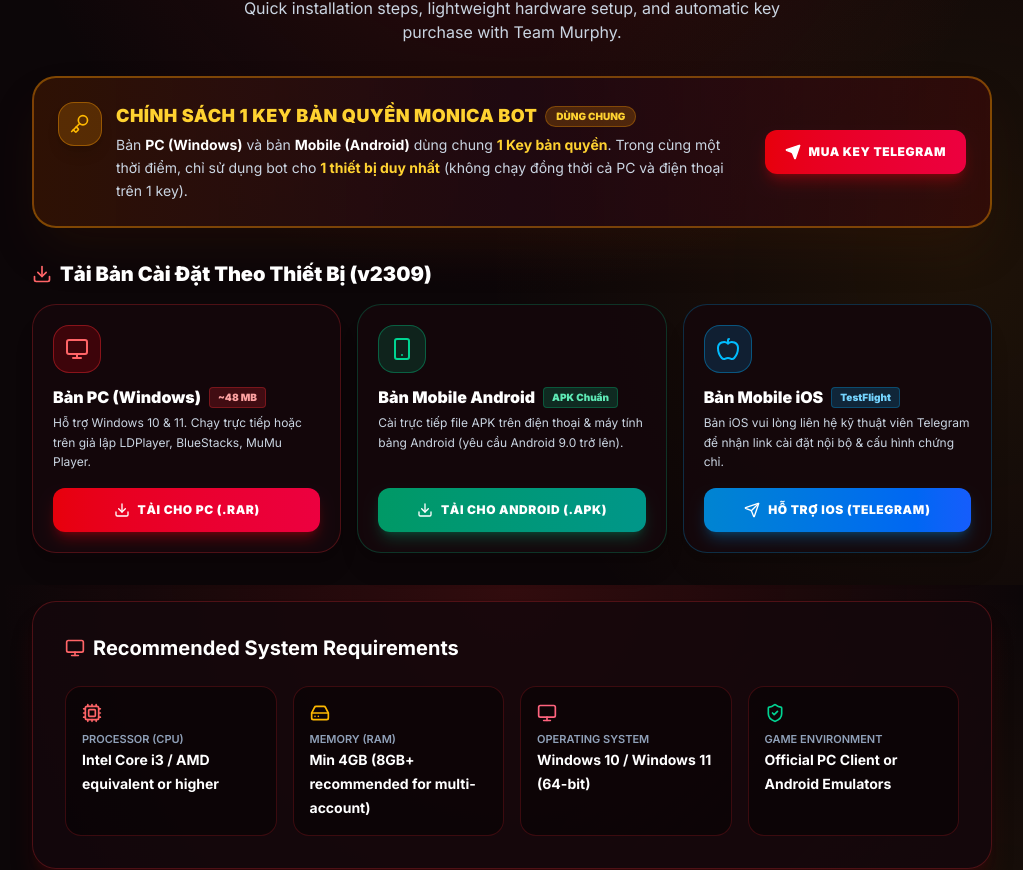
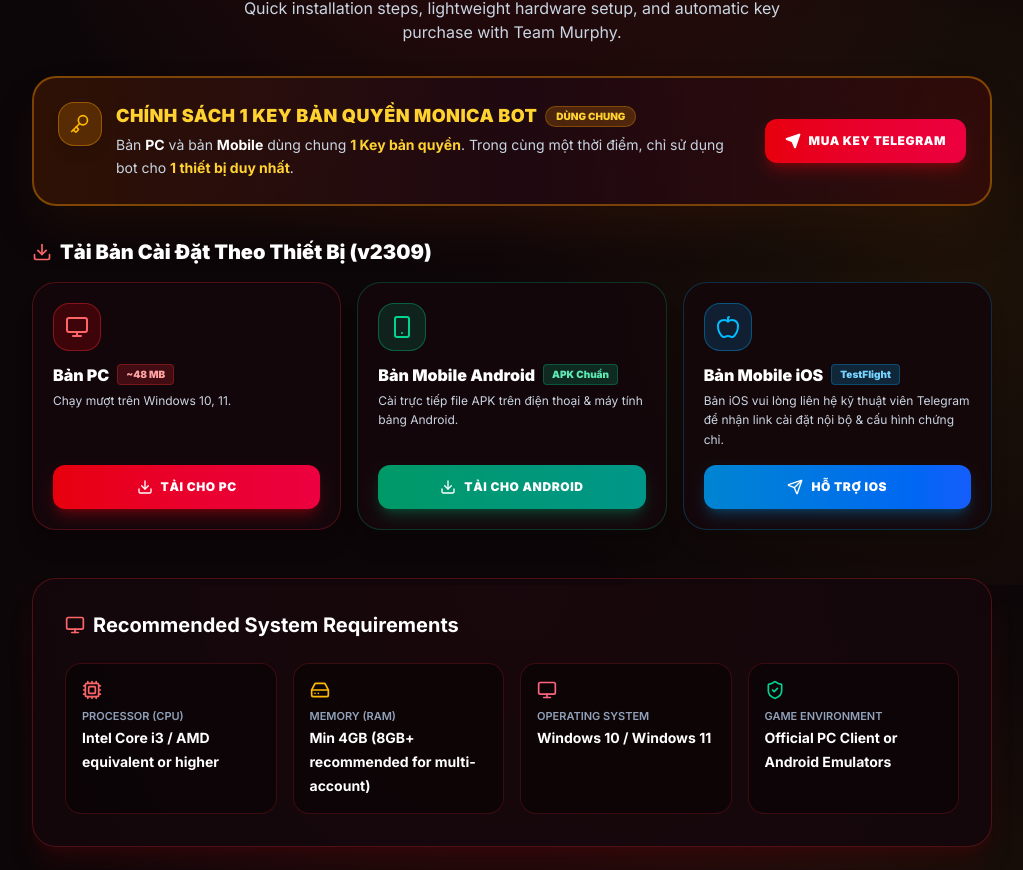
Before and after one commit to thinhliv/lastwar-hq, a Next.js app in the folder apps/web/: page /guide in a window 1280 px wide. Shown: the part 215-1085 px from the top of the page, without its empty margins (128-1151 px from the left). Built offline with nearby package versions, Linux system fonts and the light colour scheme.

Commit message:
fix: remove parentheses text from PC section - clean UI

```diff
--- a/apps/web/src/app/guide/page.tsx
+++ b/apps/web/src/app/guide/page.tsx
@@ -57,7 +57,7 @@
                   </span>
                 </div>
                 <p className="text-xs sm:text-sm text-slate-300 leading-relaxed">
-                  Bản <strong className="text-white">PC (Windows)</strong> và bản <strong className="text-white">Mobile (Android)</strong> dùng chung <strong className="text-amber-300">1 Key bản quyền</strong>. Trong cùng một thời điểm, chỉ sử dụng bot cho <strong className="text-amber-300 font-bold">1 thiết bị duy nhất</strong> (không chạy đồng thời cả PC và điện thoại trên 1 key).
+                  Bản <strong className="text-white">PC</strong> và bản <strong className="text-white">Mobile</strong> dùng chung <strong className="text-amber-300">1 Key bản quyền</strong>. Trong cùng một thời điểm, chỉ sử dụng bot cho <strong className="text-amber-300 font-bold">1 thiết bị duy nhất</strong>.
                 </p>
               </div>
             </div>
@@ -90,13 +90,13 @@
                 <Monitor className="w-6 h-6" />
               </div>
               <div className="flex items-center gap-2 mb-1">
-                <h3 className="text-base font-black text-white">Bản PC (Windows)</h3>
+                <h3 className="text-base font-black text-white">Bản PC</h3>
                 <span className="text-[10px] font-black px-2 py-0.5 rounded bg-red-500/20 text-red-300 border border-red-500/30">
                   ~48 MB
                 </span>
               </div>
               <p className="text-xs text-slate-300 leading-relaxed mb-4">
-                Hỗ trợ Windows 10 & 11. Chạy trực tiếp hoặc trên giả lập LDPlayer, BlueStacks, MuMu Player.
+                Chạy mượt trên Windows 10, 11.
               </p>
             </div>
 
@@ -106,7 +106,7 @@
               className="min-h-[44px] px-4 py-2.5 rounded-xl bg-gradient-to-r from-red-600 to-rose-600 hover:from-red-500 hover:to-rose-500 text-white font-black text-xs uppercase tracking-wider flex items-center justify-center gap-2 shadow-lg shadow-red-600/30"
             >
               <Download className="w-4 h-4" />
-              <span>Tải Cho PC (.rar)</span>
+              <span>Tải Cho PC</span>
             </a>
           </div>
 
@@ -123,7 +123,7 @@
                 </span>
               </div>
               <p className="text-xs text-slate-300 leading-relaxed mb-4">
-                Cài trực tiếp file APK trên điện thoại & máy tính bảng Android (yêu cầu Android 9.0 trở lên).
+                Cài trực tiếp file APK trên điện thoại & máy tính bảng Android.
               </p>
             </div>
 
@@ -133,7 +133,7 @@
               className="min-h-[44px] px-4 py-2.5 rounded-xl bg-gradient-to-r from-emerald-600 to-teal-600 hover:from-emerald-500 hover:to-teal-500 text-white font-black text-xs uppercase tracking-wider flex items-center justify-center gap-2 shadow-lg shadow-emerald-600/30"
             >
               <Download className="w-4 h-4" />
-              <span>Tải Cho Android (.apk)</span>
+              <span>Tải Cho Android</span>
             </a>
           </div>
 
@@ -161,7 +161,7 @@
               className="min-h-[44px] px-4 py-2.5 rounded-xl bg-gradient-to-r from-sky-600 to-blue-600 hover:from-sky-500 hover:to-blue-500 text-white font-black text-xs uppercase tracking-wider flex items-center justify-center gap-2 shadow-lg shadow-sky-600/30"
             >
               <Send className="w-4 h-4" />
-              <span>Hỗ Trợ iOS (Telegram)</span>
+              <span>Hỗ Trợ iOS</span>
             </a>
           </div>
         </div>
--- a/apps/web/src/components/DownloadModal.tsx
+++ b/apps/web/src/components/DownloadModal.tsx
@@ -71,7 +71,7 @@
                 </span>
               </div>
               <p className="text-slate-300 mt-1 leading-relaxed">
-                Bản <strong className="text-white">PC</strong> và bản <strong className="text-white">Android</strong> dùng chung <strong>1 Key bản quyền</strong>. Trong cùng một thời điểm, chỉ sử dụng bot cho <strong className="text-amber-300">1 thiết bị duy nhất</strong> (không chạy đồng thời cả 2 máy).
+                Bản <strong className="text-white">PC</strong> và bản <strong className="text-white">Android</strong> dùng chung <strong>1 Key bản quyền</strong>. Trong cùng một thời điểm, chỉ sử dụng bot cho <strong className="text-amber-300">1 thiết bị duy nhất</strong> .
               </p>
             </div>
           </div>
@@ -87,13 +87,13 @@
               </div>
               <div>
                 <div className="flex items-center gap-2 mb-0.5">
-                  <h4 className="text-sm sm:text-base font-black text-white">Bản PC (Windows)</h4>
+                  <h4 className="text-sm sm:text-base font-black text-white">Bản PC</h4>
                   <span className="text-[10px] font-black px-2 py-0.2 rounded bg-red-500/20 text-red-300 border border-red-500/30">
                     v2309 · ~48 MB
                   </span>
                 </div>
                 <p className="text-xs text-slate-400">
-                  Chạy mượt trên Windows 10, 11 (hỗ trợ LDPlayer, BlueStacks, MuMu Player, v.v.)
+                  Chạy mượt trên Windows 10, 11
                 </p>
               </div>
             </div>
@@ -104,7 +104,7 @@
               className="min-h-[42px] px-5 py-2.5 rounded-xl bg-gradient-to-r from-red-600 via-rose-600 to-red-700 hover:from-red-500 hover:to-rose-500 text-white font-black text-xs uppercase tracking-wider flex items-center justify-center gap-2 shadow-lg shadow-red-600/30 shrink-0"
             >
               <Download className="w-4 h-4" />
-              <span>Tải Cho PC (.rar)</span>
+              <span>Tải Cho PC</span>
             </a>
           </div>
 
@@ -116,13 +116,13 @@
               </div>
               <div>
                 <div className="flex items-center gap-2 mb-0.5">
-                  <h4 className="text-sm sm:text-base font-black text-white">Bản Mobile Android (APK)</h4>
+                  <h4 className="text-sm sm:text-base font-black text-white">Bản Mobile Android</h4>
                   <span className="text-[10px] font-black px-2 py-0.2 rounded bg-emerald-500/20 text-emerald-300 border border-emerald-500/30">
                     v2309 · APK Chuẩn
                   </span>
                 </div>
                 <p className="text-xs text-slate-400">
-                  Cài đặt trực tiếp trên điện thoại & máy tính bảng Android (không cần PC giả lập)
+                  Cài đặt trực tiếp trên điện thoại & máy tính bảng Android
                 </p>
               </div>
             </div>
@@ -133,7 +133,7 @@
               className="min-h-[42px] px-5 py-2.5 rounded-xl bg-gradient-to-r from-emerald-600 to-teal-600 hover:from-emerald-500 hover:to-teal-500 text-white font-black text-xs uppercase tracking-wider flex items-center justify-center gap-2 shadow-lg shadow-emerald-600/30 shrink-0"
             >
               <Download className="w-4 h-4" />
-              <span>Tải Cho Android (.apk)</span>
+              <span>Tải Cho Android</span>
             </a>
           </div>
 
@@ -145,7 +145,7 @@
               </div>
               <div>
                 <div className="flex items-center gap-2 mb-0.5">
-                  <h4 className="text-sm sm:text-base font-black text-white">Bản Mobile iOS (iPhone/iPad)</h4>
+                  <h4 className="text-sm sm:text-base font-black text-white">Bản Mobile iOS</h4>
                   <span className="text-[10px] font-black px-2 py-0.2 rounded bg-sky-500/20 text-sky-300 border border-sky-500/30">
                     Hỗ Trợ Riêng
                   </span>
@@ -163,7 +163,7 @@
               className="min-h-[42px] px-5 py-2.5 rounded-xl bg-gradient-to-r from-sky-600 to-blue-600 hover:from-sky-500 hover:to-blue-500 text-white font-black text-xs uppercase tracking-wider flex items-center justify-center gap-2 shadow-lg shadow-sky-600/30 shrink-0"
             >
               <Send className="w-4 h-4" />
-              <span>Hỗ Trợ iOS (Telegram)</span>
+              <span>Hỗ Trợ iOS</span>
             </a>
           </div>
         </div>
--- a/apps/web/src/translations/translations.ts
+++ b/apps/web/src/translations/translations.ts
@@ -253,14 +253,14 @@
     "guide.title": "How to Buy & Activate License Key",
     "guide.desc": "Follow real step-by-step screenshots to activate quickly and accurately.",
     "guide.bannerTitle": "Download Official Monica Bot PC Installer",
-    "guide.bannerDesc": "Clean RAR package (46.3 MB), virus-free, pre-configured for Windows 10/11 & LDPlayer, Nox, BlueStacks.",
+    "guide.bannerDesc": "Clean RAR package (46.3 MB), virus-free, runs smoothly on Windows 10/11.",
     "guide.btnDownload": "Direct Download (Setup_Monica.rar)",
     "guide.supportHelp": "Need setup help? Contact Team Murphy",
     "step1.title": "1. Open Telegram Payment Bot",
     "step1.desc": "Click 'Buy Key' on the website to open @tool_lastwar_buysell_bot directly in Telegram.",
     "step1.hl": "Supports 5 bot languages: English, Vietnamese, Русский, 中文, العربية",
     "step2.title": "2. Select Purchase or Renewal",
-    "step2.desc": "Choose 'Buy New Key', 'Renew Existing Key', or 'Add Extra Windows' (multi-account) as needed.",
+    "step2.desc": "Choose 'Buy New Key', 'Renew Existing Key', or 'Add Extra Windows' as needed.",
     "step2.hl": "Note: VND payment applies to Vietnam users. International users use USD/Crypto.",
     "step3.title": "3. MANDATORY: Select 'Team Murphy'",
     "step3.desc": "When the bot asks 'Which Reseller / Source did you learn about the tool from?', click 'Team Murphy'.",
@@ -313,7 +313,7 @@
     "faq3.q": "What is the difference between Vietnam and International Keys?",
     "faq3.a": "VND pricing is subsidized exclusively for Vietnamese users. Foreign IP logins may be restricted under developer policy. International users should select USD pricing.",
     "faq4.q": "Which devices and specs are required?",
-    "faq4.a": "Runs on Windows 10/11 (64-bit). Minimum specs: Intel Core i3, 4GB RAM (8GB+ recommended for multi-account). Compatible with official PC Client and LDPlayer, Nox, BlueStacks.",
+    "faq4.a": "Runs on Windows 10/11. Minimum specs: Intel Core i3, 4GB RAM. Compatible with official PC Client.",
     "faq5.q": "Can I buy additional windows (multi-account farming)?",
     "faq5.a": "Yes! In Telegram Bot, select 'BUY EXTRA WINDOWS' or 'RENEW WINDOWS' to run multiple farm and combat accounts simultaneously.",
         "upcoming.badge": "SNEAK PEEK · COMING SOON",
@@ -377,7 +377,7 @@
     "guide.ramLabel": "Memory (RAM)",
     "guide.ramVal": "Min 4GB (8GB+ recommended for multi-account)",
     "guide.osLabel": "Operating System",
-    "guide.osVal": "Windows 10 / Windows 11 (64-bit)",
+    "guide.osVal": "Windows 10 / Windows 11",
     "guide.envLabel": "Game Environment",
     "guide.envVal": "Official PC Client or Android Emulators",
     "guide.techSupportCta": "Need installation help from technicians? Join Team Murphy Telegram",
@@ -460,7 +460,7 @@
     "guide.title": "Hướng Dẫn Mua & Kích Hoạt Key",
     "guide.desc": "Xem ảnh chụp thực tế từng bước để kích hoạt nhanh chóng và chuẩn xác nhất.",
     "guide.bannerTitle": "Tải Bộ Cài Đặt Monica Bot Cho Máy Tính PC",
-    "guide.bannerDesc": "File nén RAR (46.3 MB) sạch, không virus, tương thích Windows 10/11 & các giả lập LDPlayer, Nox, BlueStacks.",
+    "guide.bannerDesc": "File nén RAR (46.3 MB) sạch, không virus, chạy mượt trên Windows 10/11.",
     "guide.btnDownload": "Tải Trực Tiếp (Setup_Monica.rar)",
     "guide.supportHelp": "Cần hỗ trợ cài đặt? Nhắn tin Team Murphy",
     "step1.title": "1. Mở Bot Thanh Toán Telegram",
@@ -520,7 +520,7 @@
     "faq3.q": "Key Việt Nam và Key Quốc Tế khác nhau như thế nào?",
     "faq3.a": "Để hỗ trợ game thủ trong nước với mức giá ưu đãi nhất, Key thanh toán bằng VND chỉ áp dụng cho người dùng trong lãnh thổ Việt Nam. Nếu phát hiện key đăng nhập từ địa chỉ IP nước ngoài, hệ thống có thể tạm khóa key theo chính sách chung của nhà phát triển. Người chơi ở nước ngoài vui lòng chọn bảng giá USD.",
     "faq4.q": "Phần mềm chạy trên thiết bị nào? Yêu cầu cấu hình ra sao?",
-    "faq4.a": "Monica Bot hoạt động trên hệ điều hành Windows 10 / Windows 11 (64-bit). Cấu hình tối thiểu: Intel Core i3, RAM 4GB (khuyến nghị 8GB+ nếu mở nhiều tài khoản cùng lúc). Phần mềm hỗ trợ cả bản PC Client chính thức của Last War lẫn các trình giả lập phổ biến.",
+    "faq4.a": "Monica Bot chạy mượt trên Windows 10 và Windows 11. Cấu hình tối thiểu: Intel Core i3, RAM 4GB.",
     "faq5.q": "Tôi có thể mua thêm cửa sổ (mở nhiều tài khoản cùng lúc) không?",
     "faq5.a": "Hoàn toàn có! Trong Bot Telegram, bạn chọn mục 'MUA THÊM CỬA SỔ (đa mở)' hoặc 'GIA HẠN CỬA SỔ'. Tính năng này giúp bạn vận hành đồng thời các tài khoản phụ (farm) một cách tự động và tiện lợi.",
         "upcoming.badge": "HÉ LỘ TÍNH NĂNG MỚI · SẮP RA MẮT",
@@ -584,7 +584,7 @@
     "guide.ramLabel": "Bộ Nhớ (RAM)",
     "guide.ramVal": "Tối thiểu 4GB (Khuyến nghị 8GB+ khi mở đa ACC)",
     "guide.osLabel": "Hệ Điều Hành",
-    "guide.osVal": "Windows 10 / Windows 11 (64-bit)",
+    "guide.osVal": "Windows 10 / Windows 11",
     "guide.envLabel": "Môi Trường Game",
     "guide.envVal": "PC Client chính thức hoặc Giả lập",
     "guide.techSupportCta": "💬 Cần hỗ trợ cài đặt từ kỹ thuật viên? Vào nhóm Telegram Team Murphy",
@@ -1205,7 +1205,7 @@
     "guide.ramLabel": "Memory (RAM)",
     "guide.ramVal": "Min 4GB (8GB+ recommended for multi-account)",
     "guide.osLabel": "Operating System",
-    "guide.osVal": "Windows 10 / Windows 11 (64-bit)",
+    "guide.osVal": "Windows 10 / Windows 11",
     "guide.envLabel": "Game Environment",
     "guide.envVal": "Official PC Client or Android Emulators",
     "guide.techSupportCta": "설치 지원이 필요하신가요? Team Murphy 텔레그램 참여",
@@ -1412,7 +1412,7 @@
     "guide.ramLabel": "Memory (RAM)",
     "guide.ramVal": "Min 4GB (8GB+ recommended for multi-account)",
     "guide.osLabel": "Operating System",
-    "guide.osVal": "Windows 10 / Windows 11 (64-bit)",
+    "guide.osVal": "Windows 10 / Windows 11",
     "guide.envLabel": "Game Environment",
     "guide.envVal": "Official PC Client or Android Emulators",
     "guide.techSupportCta": "導入サポートが必要ですか？Team Murphy Telegramに参加",
@@ -1619,7 +1619,7 @@
     "guide.ramLabel": "Memory (RAM)",
     "guide.ramVal": "Min 4GB (8GB+ recommended for multi-account)",
     "guide.osLabel": "Operating System",
-    "guide.osVal": "Windows 10 / Windows 11 (64-bit)",
+    "guide.osVal": "Windows 10 / Windows 11",
     "guide.envLabel": "Game Environment",
     "guide.envVal": "Official PC Client or Android Emulators",
     "guide.techSupportCta": "Need installation help from technicians? Join Team Murphy Telegram",
@@ -1826,7 +1826,7 @@
     "guide.ramLabel": "Memory (RAM)",
     "guide.ramVal": "Min 4GB (8GB+ recommended for multi-account)",
     "guide.osLabel": "Operating System",
-    "guide.osVal": "Windows 10 / Windows 11 (64-bit)",
+    "guide.osVal": "Windows 10 / Windows 11",
     "guide.envLabel": "Game Environment",
     "guide.envVal": "Official PC Client or Android Emulators",
     "guide.techSupportCta": "Need installation help from technicians? Join Team Murphy Telegram",
@@ -2033,7 +2033,7 @@
     "guide.ramLabel": "Memory (RAM)",
     "guide.ramVal": "Min 4GB (8GB+ recommended for multi-account)",
     "guide.osLabel": "Operating System",
-    "guide.osVal": "Windows 10 / Windows 11 (64-bit)",
+    "guide.osVal": "Windows 10 / Windows 11",
     "guide.envLabel": "Game Environment",
     "guide.envVal": "Official PC Client or Android Emulators",
     "guide.techSupportCta": "Нужна помощь в установке? Чат техподдержки Team Murphy в Telegram",
@@ -2240,7 +2240,7 @@
     "guide.ramLabel": "Memory (RAM)",
     "guide.ramVal": "Min 4GB (8GB+ recommended for multi-account)",
     "guide.osLabel": "Operating System",
-    "guide.osVal": "Windows 10 / Windows 11 (64-bit)",
+    "guide.osVal": "Windows 10 / Windows 11",
     "guide.envLabel": "Game Environment",
     "guide.envVal": "Official PC Client or Android Emulators",
     "guide.techSupportCta": "Need installation help from technicians? Join Team Murphy Telegram",
@@ -2447,7 +2447,7 @@
     "guide.ramLabel": "Memory (RAM)",
     "guide.ramVal": "Min 4GB (8GB+ recommended for multi-account)",
     "guide.osLabel": "Operating System",
-    "guide.osVal": "Windows 10 / Windows 11 (64-bit)",
+    "guide.osVal": "Windows 10 / Windows 11",
     "guide.envLabel": "Game Environment",
     "guide.envVal": "Official PC Client or Android Emulators",
     "guide.techSupportCta": "Need installation help from technicians? Join Team Murphy Telegram",
@@ -2654,7 +2654,7 @@
     "guide.ramLabel": "Memory (RAM)",
     "guide.ramVal": "Min 4GB (8GB+ recommended for multi-account)",
     "guide.osLabel": "Operating System",
-    "guide.osVal": "Windows 10 / Windows 11 (64-bit)",
+    "guide.osVal": "Windows 10 / Windows 11",
     "guide.envLabel": "Game Environment",
     "guide.envVal": "Official PC Client or Android Emulators",
     "guide.techSupportCta": "Need installation help from technicians? Join Team Murphy Telegram",
@@ -2861,7 +2861,7 @@
     "guide.ramLabel": "Memory (RAM)",
     "guide.ramVal": "Min 4GB (8GB+ recommended for multi-account)",
     "guide.osLabel": "Operating System",
-    "guide.osVal": "Windows 10 / Windows 11 (64-bit)",
+    "guide.osVal": "Windows 10 / Windows 11",
     "guide.envLabel": "Game Environment",
     "guide.envVal": "Official PC Client or Android Emulators",
     "guide.techSupportCta": "Need installation help from technicians? Join Team Murphy Telegram",
@@ -3068,7 +3068,7 @@
     "guide.ramLabel": "Memory (RAM)",
     "guide.ramVal": "Min 4GB (8GB+ recommended for multi-account)",
     "guide.osLabel": "Operating System",
-    "guide.osVal": "Windows 10 / Windows 11 (64-bit)",
+    "guide.osVal": "Windows 10 / Windows 11",
     "guide.envLabel": "Game Environment",
     "guide.envVal": "Official PC Client or Android Emulators",
     "guide.techSupportCta": "Need installation help from technicians? Join Team Murphy Telegram",
@@ -3275,7 +3275,7 @@
     "guide.ramLabel": "Memory (RAM)",
     "guide.ramVal": "Min 4GB (8GB+ recommended for multi-account)",
     "guide.osLabel": "Operating System",
-    "guide.osVal": "Windows 10 / Windows 11 (64-bit)",
+    "guide.osVal": "Windows 10 / Windows 11",
     "guide.envLabel": "Game Environment",
     "guide.envVal": "Official PC Client or Android Emulators",
     "guide.techSupportCta": "Need installation help from technicians? Join Team Murphy Telegram",
@@ -3482,7 +3482,7 @@
     "guide.ramLabel": "Memory (RAM)",
     "guide.ramVal": "Min 4GB (8GB+ recommended for multi-account)",
     "guide.osLabel": "Operating System",
-    "guide.osVal": "Windows 10 / Windows 11 (64-bit)",
+    "guide.osVal": "Windows 10 / Windows 11",
     "guide.envLabel": "Game Environment",
     "guide.envVal": "Official PC Client or Android Emulators",
     "guide.techSupportCta": "Need installation help from technicians? Join Team Murphy Telegram",
```
Also changed, not shown: apps/web/src/components/MobileHomeView.tsx (+4 -4 lines).
